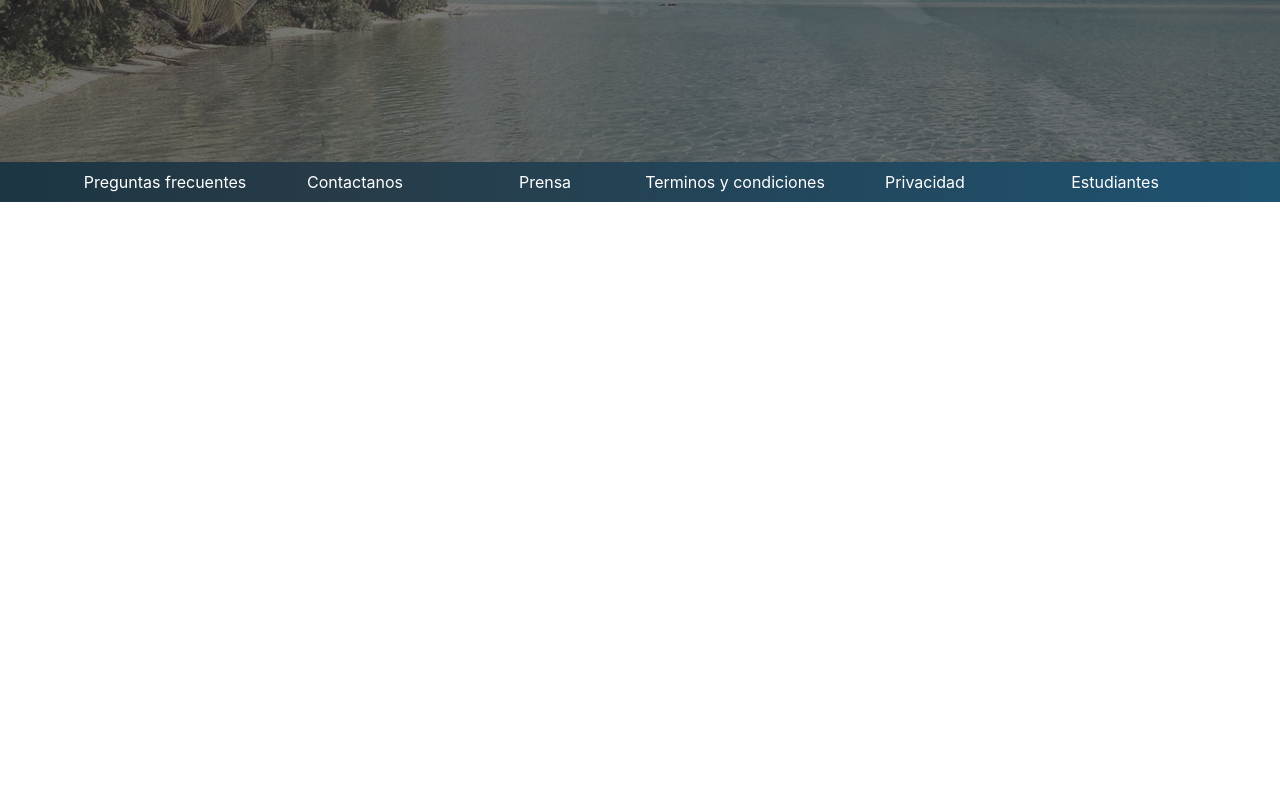
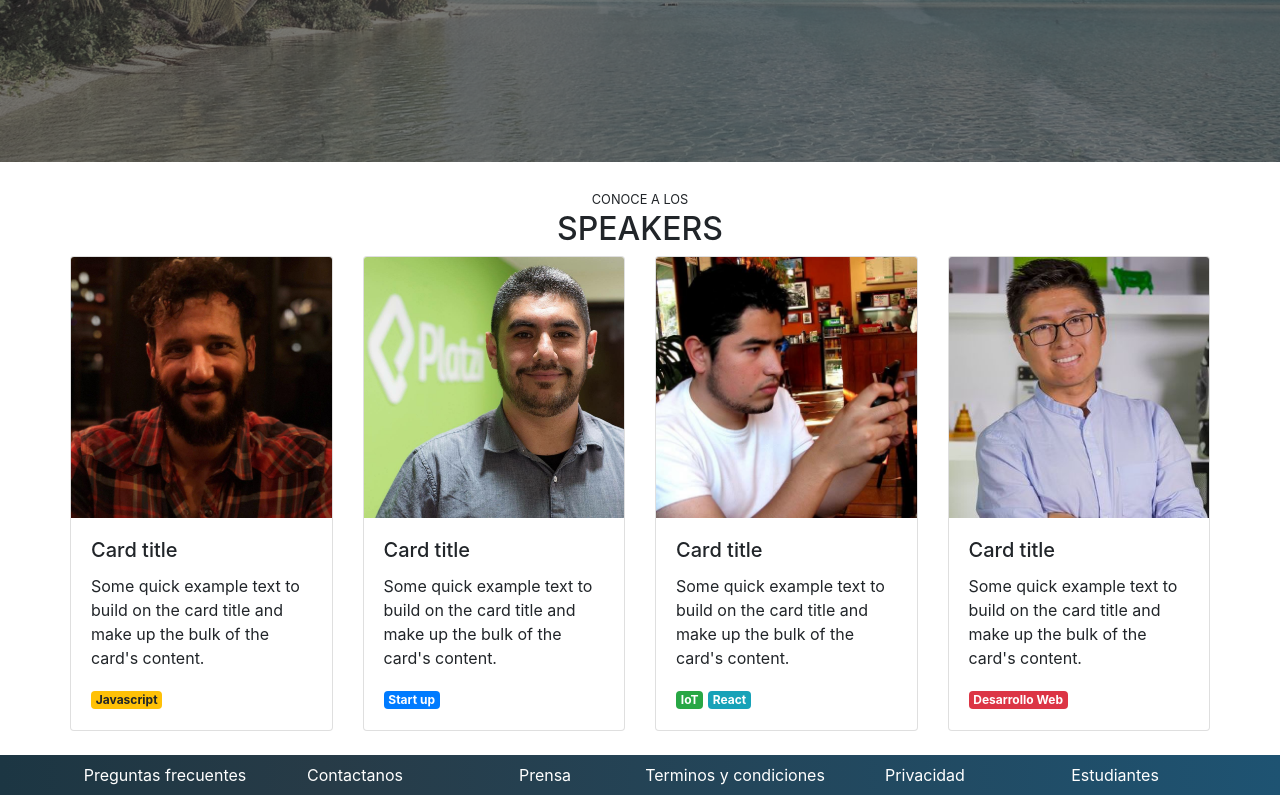
Before and after one commit to ealexisaraujo/bootstrap-conf, a plain HTML site: page index.html in a window 1280 px wide. Shown: the part 454-1249 px from the top of the page. Before the commit the page ends 800 px from the top, so only its background shows below. Drawn offline with nearby package versions, Linux system fonts and the light colour scheme.

Commit message:
Agregando cards and badges

```diff
--- a/index.html
+++ b/index.html
@@ -78,7 +78,61 @@
           </div>
     </main>
     <!-- Main -->
-
+    <!-- Cards Speakers -->
+    <section id="speakers" class="mt-4">
+      <div class="container">
+        <div class="row">
+          <div class="col text-center text-uppercase">
+            <small>Conoce a los</small>
+            <h2>Speakers</h2>
+          </div>
+          <div class="row">
+            <div class="col-10 offset-1 col-sm-6 offset-sm-0 col-lg-3 mb-4">
+              <div class="card">
+                <img class="card-img-top" src="assets/sacha.jpg" alt="Foto sacha">
+                <div class="card-body">
+                  <h5 class="card-title">Card title</h5>
+                  <p class="card-text">Some quick example text to build on the card title and make up the bulk of the card's content.</p>
+                  <span class="badge badge-warning">Javascript</span>
+                </div>
+              </div>
+            </div>
+            <div class="col-10 offset-1 col-sm-6 offset-sm-0 col-lg-3 mb-4">
+              <div class="card">
+                <img class="card-img-top" src="assets/cvander.jpeg" alt="Foto sacha">
+                <div class="card-body">
+                  <h5 class="card-title">Card title</h5>
+                  <p class="card-text">Some quick example text to build on the card title and make up the bulk of the card's content.</p>
+                  <span class="badge badge-primary">Start up</span>
+                </div>
+              </div>
+            </div>
+            <div class="col-10 offset-1 col-sm-6 offset-sm-0 col-lg-3 mb-4">
+              <div class="card">
+                <img class="card-img-top" src="assets/freddy.jpeg" alt="Foto sacha">
+                <div class="card-body">
+                  <h5 class="card-title">Card title</h5>
+                  <p class="card-text">Some quick example text to build on the card title and make up the bulk of the card's content.</p>
+                  <span class="badge badge-success">IoT</span>
+                  <span class="badge badge-info">React</span>
+                </div>
+              </div>
+            </div>
+            <div class="col-10 offset-1 col-sm-6 offset-sm-0 col-lg-3 mb-4">
+              <div class="card">
+                <img class="card-img-top" src="assets/leonidas2.jpeg" alt="Foto sacha">
+                <div class="card-body">
+                  <h5 class="card-title">Card title</h5>
+                  <p class="card-text">Some quick example text to build on the card title and make up the bulk of the card's content.</p>
+                  <span class="badge badge-danger">Desarrollo Web</span>
+                </div>
+              </div>
+            </div>
+          </div>
+        </div>
+      </div>
+    </section>
+    <!-- Cards Speakers -->
     <!-- Footer -->
     <footer id="footer" class="p-1">
       <div class="container">
```
